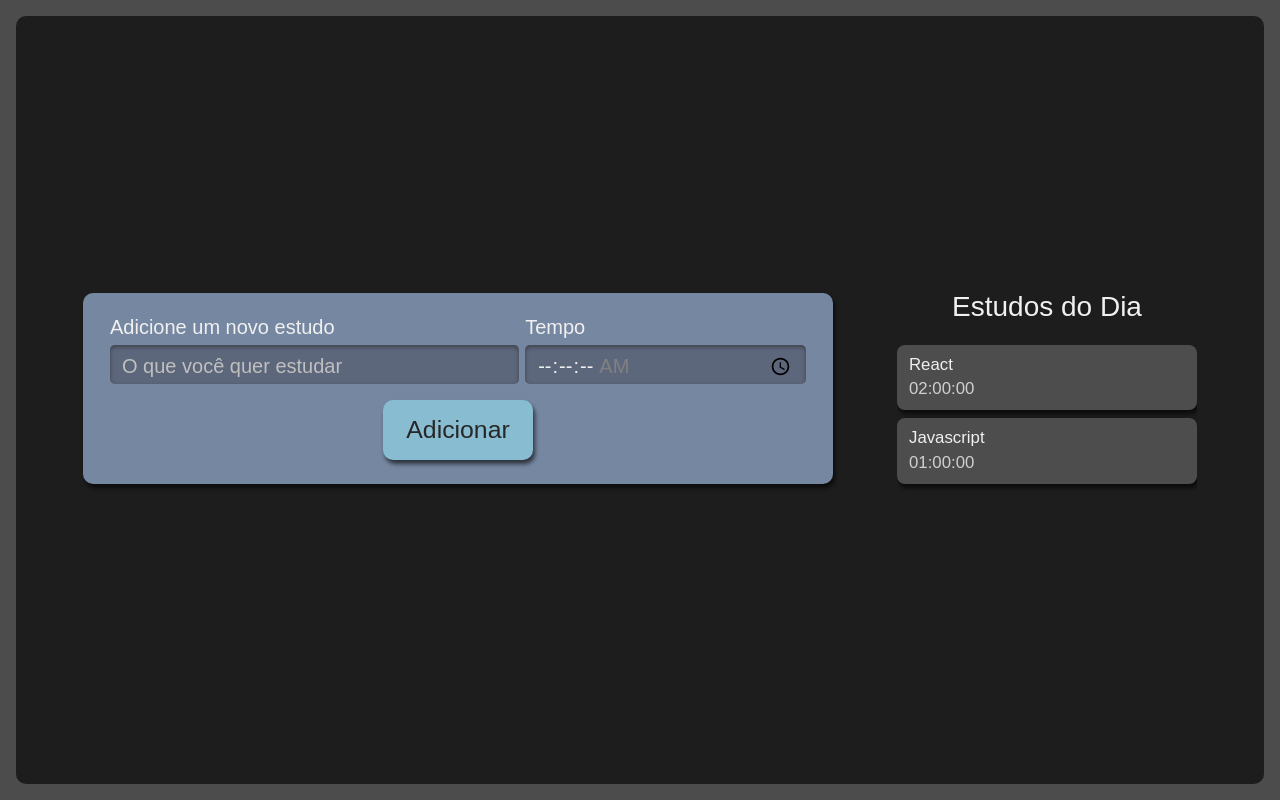
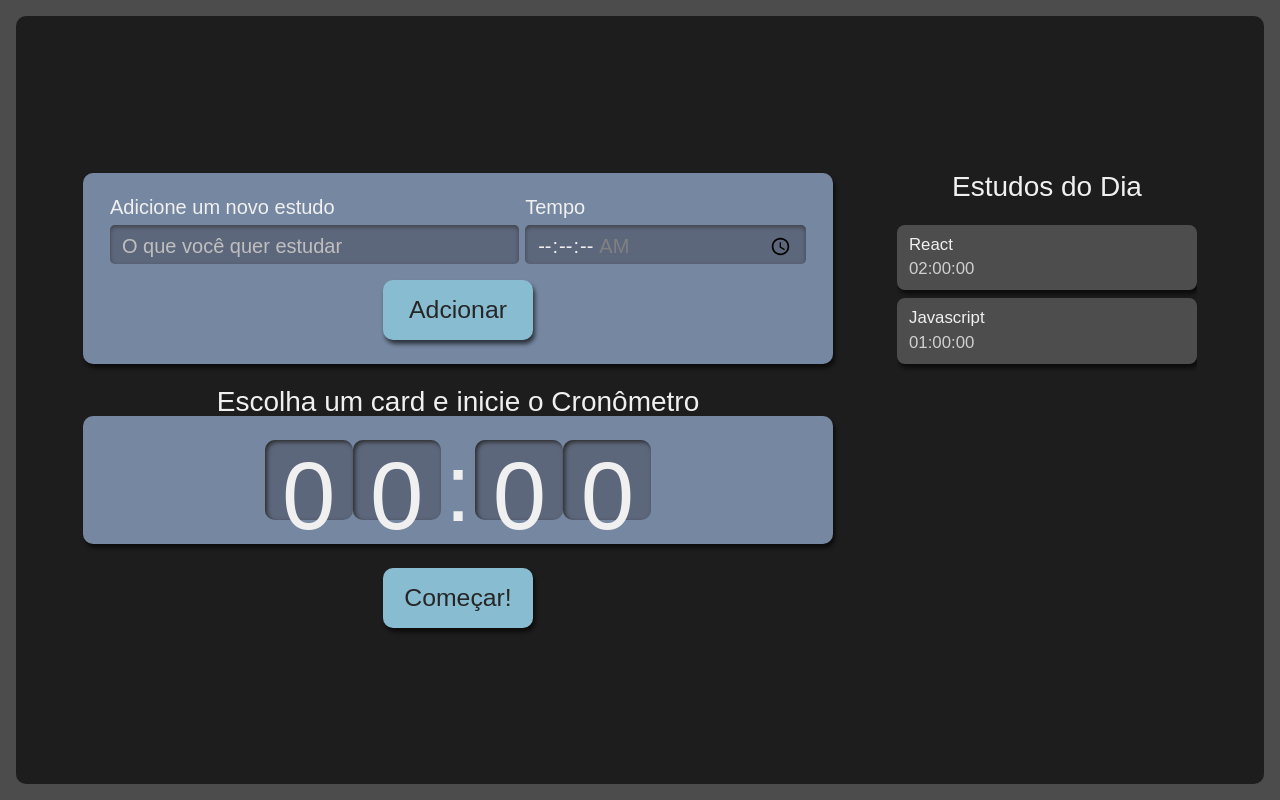
Before and after one commit to yurialves021/react-studies, a React (Create React App) app: page / in a window 1280 px wide. Built offline with nearby package versions, Linux system fonts and the light colour scheme.

Commit message:
Criando componente cronometro

```diff
--- a/src/components/Form/index.tsx
+++ b/src/components/Form/index.tsx
@@ -28,7 +28,7 @@ const Form = () => {
                     max="01:30:00"
                     required />
             </div>
-            <Button>Adicionar</Button>
+            <Button>Adcionar</Button>
         </form>
 
 
--- /dev/null
+++ b/src/components/Stopwatch/Stopwatch.module.scss
@@ -0,0 +1,59 @@
+.cronometro {
+    display: flex;
+    flex-direction: column;
+    align-items: center;
+    grid-area: cronometro;
+
+    .relogioWrapper {
+      align-items: center;
+      background-color: #7687A1;
+      border-radius: 10px;
+      box-shadow: 2px 4px 4px #0000009F;
+      box-sizing: border-box;
+      display: flex;
+      font-size: 5rem;
+      justify-content: center;
+      margin-bottom: 24px;
+      padding: 16px 12px;
+      width: 100%;
+    }
+
+    .titulo {
+      font-size:1.75rem;;
+    }
+
+    button {
+      background-color: #88bcd1;
+      border-radius: 10px;
+      box-shadow: 2px 4px 4px #0000009F;
+      color: #272626;
+      cursor: pointer;
+      font-size: 1.25rem;
+      padding: 16px;
+      width: 150px;
+
+      &:active {
+        background-color: #7CA6B7;
+        box-shadow: 2px 2px 4px #0000009F inset;
+        cursor: auto;
+      }
+    }
+
+    @media screen and (min-width:1280px) {
+
+      .relogioWrapper{
+        font-size: 6rem;
+      }
+
+      p {
+        font-size: 2rem;
+      }
+
+      button {
+        grid-column-start: span 2;
+        justify-self: center;
+        width: 150px;
+        font-size: 1.55rem;
+      }
+    }
+  }
--- /dev/null
+++ b/src/components/Stopwatch/Watch/Watch.module.scss
@@ -0,0 +1,30 @@
+.relogioNumero {
+    background-color: #5D677C;
+    box-shadow: 2px 2px 4px #2B2B2B inset;
+    height: 3.6rem;
+    width: 3rem;
+    padding: 8px 4px;
+    border-radius: 10px;
+    justify-content: center;
+    align-items: center;
+
+    @media screen and (min-width:1280px) {
+      height: 4rem;
+      width: 5rem;
+
+      text-align: center;
+      padding: 8px 4px;
+
+    }
+  }
+
+  .relogioDivisao {
+    height: 4.2rem;
+
+    @media screen and (min-width:1280px) {
+      height: 5rem;
+      padding: 8px 4px;
+      justify-content: center;
+      align-items: center;
+    }
+  }
--- /dev/null
+++ b/src/components/Stopwatch/Watch/index.tsx
@@ -0,0 +1,15 @@
+import style from './Watch.module.scss';
+
+const Watch = () => {
+    return (
+        <>
+        <span className={style.relogioNumero}>0</span>
+        <span className={style.relogioNumero}>0</span>
+        <span className={style.relogioDivisao}>:</span>
+        <span className={style.relogioNumero}>0</span>
+        <span className={style.relogioNumero}>0</span>
+      </>
+    )
+}
+
+export default Watch;
--- /dev/null
+++ b/src/components/Stopwatch/index.tsx
@@ -0,0 +1,18 @@
+import style from './Stopwatch.module.scss';
+import Button from "../Button";
+import Watch from "./Watch";
+
+const Stopwatch = () => {
+    return (<div className={style.cronometro}>
+        <p className={style.titulo}>Escolha um card e inicie o Cronômetro</p>
+        <div className={style.relogioWrapper}>
+            <Watch />
+        </div>
+        <Button>
+            Começar!
+        </Button>
+    </div>)
+
+}
+
+export default Stopwatch;
--- a/src/components/pages/App.tsx
+++ b/src/components/pages/App.tsx
@@ -1,13 +1,15 @@
 import React from 'react';
 import Form from '../Form';
 import List from '../List';
+import Stopwatch from '../Stopwatch';
 import style from './App.module.scss';
 
 function App() {
   return (
     <div className={style.AppStyle}>
-     <Form />
-     <List />
+      <Form />
+      <List />
+      <Stopwatch />
     </div>
   );
 }
```
